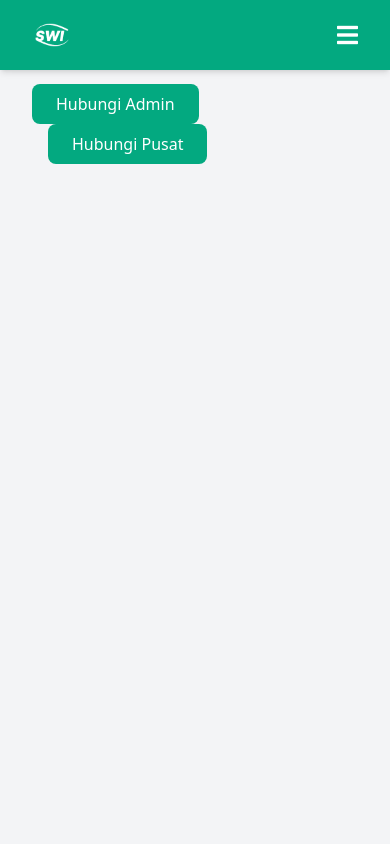
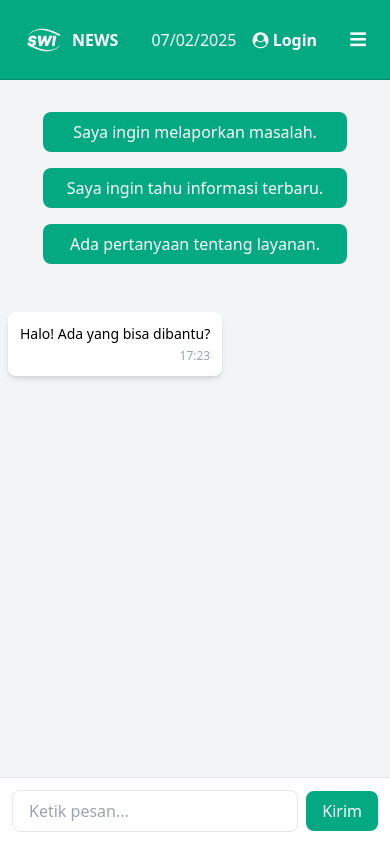
Before and after one commit to ImamIryunullah/sip-kes-repo, a Vue app: page /chat in a window 390 px wide. Built offline with nearby package versions, Linux system fonts and the light colour scheme.

Commit message:
chat responsive yang routing nya/chat

```diff
--- a/src/components/NavbarPortalView.vue
+++ b/src/components/NavbarPortalView.vue
@@ -14,6 +14,7 @@
       <a href="#" class="text-white hover:text-[#028a66] transition">Nasional</a>
       <a href="#" class="text-white hover:text-[#028a66] transition">Internasional</a>
       <a href="/tentang-kami" class="text-white hover:text-[#028a66] transition">Tentang Kami</a>
+      <a href="/chat" class="text-white hover:text-[#028a66] transition">Hubungi Kami</a>
     </div>
 
     <!-- Date Display and Login Icon -->
@@ -68,7 +69,8 @@ export default {
         { label: "Ekonomi", path: "#" },
         { label: "Nasional", path: "#" },
         { label: "Internasional", path: "#" },
-        { label: "Tentang Kami", path: "/tentang-kami" }
+        { label: "Tentang Kami", path: "/tentang-kami" },
+        { label: "Hubungi Kami", path: "/chat" }
       ]
     };
   },
--- a/src/components/NavbarUser.vue
+++ b/src/components/NavbarUser.vue
@@ -71,7 +71,6 @@ export default {
       menuItems: [
         { label: "Pendaftaran", path: "/pendaftaran-anggota" },
         { label: "Riwayat", path: "/riwayat-pengajuan" },
-        { label: "Hubungi Kami", path: "/chat" },
         { label: "Layanan Pengaduan", path: "/user/form-pengaduan" },
         { label: "Pembayaran", path: "/user/transaksi" },
       ],
--- a/src/components/NavbarView.vue
+++ b/src/components/NavbarView.vue
@@ -24,13 +24,12 @@
       <!-- Profile & Logout for Desktop -->
       <div class="relative flex items-center space-x-4">
         <button @click="toggleDropdown" class="flex items-center space-x-2">
-          <img src="@/assets/profile-icon.png" alt="Profile" class="w-9 h-9 rounded-full border border-white" />
+          <img src="@/assets/profile-icon.png" alt="Profile" class="w-7 h-7 rounded-full border border-white" />
           <span class="text-white font-semibold hidden md:block">Admin</span>
         </button>
 
         <!-- Dropdown Menu -->
         <div v-if="dropdownOpen" class="absolute right-0 mt-2 w-40 bg-white rounded-lg shadow-lg py-2 z-50">
-          <router-link to="/admin/profile" class="block px-4 py-2 text-gray-700 hover:bg-gray-100">Profile</router-link>
           <button @click="logout" class="block px-4 py-2 text-red-500 hover:bg-gray-100 w-full text-left">Logout</button>
         </div>
       </div>
--- a/src/views/ChatMulaiVIew.vue
+++ b/src/views/ChatMulaiVIew.vue
@@ -1,49 +1,24 @@
 <template>
   <div class="w-screen h-screen flex flex-col bg-gray-100">
     <!-- Navbar -->
-    <NavbarUser />
+    <NavbarPortalView />
 
-    <!-- Pilihan Tujuan Kontak -->
-    <div v-if="!contactChoice" class="flex flex-col justify-center items-center p-8 space-y-6">
-      <h3 class="text-xl font-semibold">Ingin Menghubungi Siapa</h3>
-      <div class="space-x-4 md:space-x-6">
-        <button
-          @click="selectContact('admin')"
-          class="px-6 py-2 bg-[#03a980] text-white rounded-lg hover:bg-[#028a66]">
-          Hubungi Admin
-        </button>
-        <button
-          @click="selectContact('pusat')"
-          class="px-6 py-2 bg-[#03a980] text-white rounded-lg hover:bg-[#028a66]">
-          Hubungi Pusat
-        </button>
-      </div>
-    </div>
-
-    <!-- Informasi Sebelum Memulai Percakapan -->
-    <div v-if="contactChoice" class="flex flex-col justify-center items-center p-8 space-y-6">
-      <h3 class="text-xl font-semibold">Silakan pilih kalimat untuk memulai percakapan:</h3>
-      <div v-if="contactChoice === 'admin'" class="text-center text-gray-500">
-        <p>Hubungi Admin untuk masalah akun atau pertanyaan teknis terkait layanan kami. Admin akan merespon secepatnya.</p>
-        <img src="https://via.placeholder.com/150" alt="Admin" class="mt-4 rounded-full w-32 h-32 object-cover" />
-      </div>
-      <div v-if="contactChoice === 'pusat'" class="text-center text-gray-500">
-        <p>Hubungi Pusat untuk pertanyaan umum atau informasi terkait layanan kami. Tim Pusat siap membantu Anda.</p>
-        <img src="https://via.placeholder.com/150" alt="Pusat" class="mt-4 rounded-full w-32 h-32 object-cover" />
-      </div>
-      <div class="space-x-4 md:space-x-6">
+    <!-- Pilihan Kalimat untuk Memulai Percakapan -->
+    <div class="flex flex-col justify-center items-center p-8 space-y-6">
+      <div class="flex flex-col sm:flex-row flex-wrap justify-center gap-4">
         <button
           v-for="(option, index) in messageOptions"
           :key="index"
-          @click="startChat(option)"
-          class="px-6 py-2 bg-[#03a980] text-white rounded-lg hover:bg-[#028a66]">
-          {{ option }}
+          @click="startChat(option, index)"
+          :disabled="option.sent"
+          class="px-6 py-2 bg-[#03a980] text-white rounded-lg hover:bg-[#028a66] w-full sm:w-auto">
+          {{ option.text }}
         </button>
       </div>
     </div>
 
     <!-- Chat Container -->
-    <div v-if="contactChoice" class="flex flex-col flex-grow p-4 overflow-y-auto" ref="chatContainer">
+    <div v-if="contactChoice" class="px-2 sm:px-6 py-4 flex flex-col flex-grow p-4 overflow-y-auto max-w-full w-full" ref="chatContainer">
       <div v-for="(message, index) in messages" :key="index" class="mb-4 flex" :class="{'justify-end': message.isUser}">
         <div class="max-w-[75%] md:max-w-[60%] p-3 rounded-lg shadow-md" :class="message.isUser ? 'bg-[#03a980] text-white' : 'bg-white'">
           <p class="text-sm">{{ message.text }}</p>
@@ -69,11 +44,12 @@
 </template>
 
 <script>
-import NavbarUser from '@/components/NavbarUser.vue';
+import NavbarPortalView from '@/components/NavbarPortalView.vue';
+
 
 export default {
   components: {
-    NavbarUser
+    NavbarPortalView
   },
   data() {
     return {
@@ -81,36 +57,35 @@ export default {
       messages: [
         { text: "Halo! Ada yang bisa dibantu?", time: this.getCurrentTime(), isUser: false }
       ],
-      contactChoice: null, // Menyimpan pilihan kontak: 'admin' atau 'pusat'
-      messageOptions: [] // Menyimpan pilihan kalimat untuk memulai chat
+      contactChoice: true,  // langsung memulai chat
+      messageOptions: [  // Menampilkan opsi percakapan langsung
+        { text: "Saya ingin melaporkan masalah.", sent: false },
+        { text: "Saya ingin tahu informasi terbaru.", sent: false },
+        { text: "Ada pertanyaan tentang layanan.", sent: false }
+      ]
     };
   },
   methods: {
-    // Fungsi untuk memilih tujuan kontak
-    selectContact(contact) {
-      this.contactChoice = contact;
-      if (contact === "admin") {
-        this.messageOptions = [
-          "Saya ingin bertanya tentang akun saya.",
-          "Saya mengalami kesulitan teknis.",
-          "Ada masalah dengan layanan."
-        ];
-      } else if (contact === "pusat") {
-        this.messageOptions = [
-          "Saya ingin melaporkan masalah.",
-          "Saya ingin tahu informasi terbaru.",
-          "Ada pertanyaan tentang layanan."
-        ];
+    // Fungsi untuk memulai chat dengan memilih kalimat
+    startChat(option, index) {
+      if (!option.sent) {
+        // Menambahkan pesan yang dipilih ke dalam chat
+        this.messages.push({ text: option.text, time: this.getCurrentTime(), isUser: true });
+
+        // Menandai opsi sebagai terkirim
+        this.messageOptions[index].sent = true;
+
+        // Menghapus dua opsi yang belum dipilih
+        this.messageOptions = [];
+
+        // Simulasi balasan dari admin
+        setTimeout(() => {
+          this.messages.push({ text: "Terima kasih, kami akan segera memproses permintaan Anda.", time: this.getCurrentTime(), isUser: false });
+          this.scrollToBottom();
+        }, 1000);
+
+        this.scrollToBottom();
       }
-    },
-    // Fungsi untuk memulai chat dengan memilih kalimat
-    startChat(option) {
-      this.messages.push({ text: option, time: this.getCurrentTime(), isUser: true });
-      setTimeout(() => {
-        this.messages.push({ text: "Terima kasih, kami akan segera memproses permintaan Anda.", time: this.getCurrentTime(), isUser: false });
-        this.scrollToBottom();
-      }, 1000);
-      this.scrollToBottom();
     },
     sendMessage() {
       if (this.newMessage.trim() !== "") {
@@ -134,43 +109,7 @@ export default {
           chatContainer.scrollTop = chatContainer.scrollHeight;
         }
       });
-    },
-    goBack() {
-      this.$router.push("/");
     }
   }
 };
 </script>
-
-<style scoped>
-/* Responsif untuk layar kecil */
-@media screen and (max-width: 768px) {
-
-  .space-x-4 {
-    flex-direction: column;
-    gap: 10px;
-  }
-
-  .text-xl {
-    font-size: 1.25rem;
-  }
-
-  .text-sm {
-    font-size: 0.875rem;
-  }
-
-  .p-4 {
-    padding: 0.75rem;
-  }
-
-  .py-2 {
-    padding-top: 0.5rem;
-    padding-bottom: 0.5rem;
-  }
-
-  .px-4 {
-    padding-left: 1rem;
-    padding-right: 1rem;
-  }
-}
-</style>
--- a/src/views/ForgotPasswordView.vue
+++ b/src/views/ForgotPasswordView.vue
@@ -14,8 +14,8 @@
       <!-- Right Section (Form) -->
       <div class="flex flex-col justify-center items-center w-full md:w-1/2 px-8 py-6 mt-24">
         <img src="@/assets/logoswi.png" alt="SWI Logo" class="w-24 h-auto mb-6 transition-all duration-500" />
-        <h2 class="text-4xl font-semibold text-[#03a980] dark:text-white mb-4 transition-all duration-500">Forgot Password</h2>
-        <p class="text-sm text-gray-500 dark:text-gray-400 mb-6 transition-all duration-500">Please enter your email</p>
+        <h2 class="text-4xl sm:text-3xl font-semibold text-[#03a980] dark:text-white mb-4 transition-all duration-500">Forgot Password</h2>
+        <p class="text-sm sm:text-xs text-gray-500 dark:text-gray-400 mb-6 transition-all duration-500">Please enter your email</p>
 
         <div class="w-full mb-4">
           <input type="email" placeholder="Email" class="w-full h-14 px-4 border border-gray-300 dark:border-gray-600 rounded-lg focus:outline-none focus:ring-2 focus:ring-[#03a980] transition-all duration-300" />
--- a/src/views/admin/TambahBeritaView.vue
+++ b/src/views/admin/TambahBeritaView.vue
@@ -5,14 +5,14 @@
     class="main-container w-full sm:w-[500px] h-auto bg-[#fff] rounded-[10px] border-solid border border-[#e7e7e7] relative overflow-hidden mx-auto mt-[120px] p-6"
   >
 
-    <div class="flex items-center gap-4">
+    <div class="flex items-center gap-4 mb-6">
       <div class="w-[60px] h-[60px] bg-[#d7d7d7] rounded-[10px] flex items-center justify-center">
         <img src="@/assets/icon1.png" alt="News Icon" class="w-[32px] h-[32px]" />
       </div>
       <span class="font-['Montserrat'] text-[20px] font-semibold text-[#151619]">Tambah Berita</span>
     </div>
 
-    <div class="w-full h-px bg-[#e7e7e7] my-4"></div>
+    <div class="w-full h-px bg-[#e7e7e7] mb-6"></div>
 
     <div class="flex flex-col gap-4">
       <!-- Title input -->
@@ -59,4 +59,44 @@ export default {
 
 <style scoped>
 /* Custom styles for responsiveness */
+
+/* Ensure the main container is fluid for mobile view */
+.main-container {
+  max-width: 100%;
+  padding: 16px;
+}
+
+/* Ensure no horizontal scroll */
+body, html {
+  overflow-x: hidden;
+}
+
+@media (max-width: 768px) {
+  .text-lg {
+    font-size: 16px;
+  }
+
+
+  .gap-4 {
+    gap: 12px;
+  }
+
+  /* Full width for form inputs */
+  .w-full {
+    width: 100%;
+  }
+
+  /* Ensure buttons are stacked on small screens */
+  .flex-col {
+    flex-direction: column;
+  }
+
+  /* Ensure proper spacing between buttons */
+  .gap-4 {
+    gap: 16px;
+  }
+
+  /* Adjust text size for small screens */
+
+}
 </style>
--- a/src/views/pusat/RegisterPusatView.vue
+++ b/src/views/pusat/RegisterPusatView.vue
@@ -202,6 +202,4 @@ img {
     font-size: 15px;
   }
 }
-
-
 </style>
--- a/src/views/user/FormPengaduanView.vue
+++ b/src/views/user/FormPengaduanView.vue
@@ -1,21 +1,19 @@
 <template>
-  <div class="w-screen bg-gray-100 mt-12">
+  <div class="w-screen h-screen flex flex-col bg-gray-100 mt-10">
+    <!-- Navbar -->
     <NavbarUser />
 
     <!-- Content Section -->
-    <div class="flex flex-col items-center p-10 bg-gray-100 flex-grow">
+    <div class="flex flex-col items-center p-6 bg-gray-100 flex-grow mt-10">
       <div class="bg-white w-full max-w-3xl p-6 rounded-lg shadow-lg animate-fadeInUp">
         <h2 class="text-2xl font-semibold text-[#03a980] text-center mb-6">Form Pengaduan</h2>
 
         <!-- Form Pengaduan -->
         <form @submit.prevent="submitForm" class="space-y-4">
-
-          <!-- Kategori Pengaduan -->
           <div>
             <label for="nama" class="block text-sm font-semibold text-[#028a66]">Nama Pengadu</label>
             <input id="nama" v-model="form.nama" type="text" required class="input-field w-full mt-2 focus:ring-2 focus:ring-[#03a980]" placeholder="Nama Pengadu" />
           </div>
-
           <div>
             <label for="kategori" class="block text-sm font-semibold text-[#028a66]">Kategori Pengaduan</label>
             <select id="kategori" v-model="form.kategori" required class="input-field w-full mt-2 focus:ring-2 focus:ring-[#03a980]">
@@ -27,14 +25,11 @@
               <option value="Lainnya">Lainnya</option>
             </select>
           </div>
-
-          <!-- Judul Pengaduan -->
           <div>
             <label for="judul" class="block text-sm font-semibold text-[#028a66]">Judul Pengaduan</label>
             <input id="judul" v-model="form.judul" type="text" required class="input-field w-full mt-2 focus:ring-2 focus:ring-[#03a980]" placeholder="Judul Pengaduan" />
           </div>
 
-          <!-- Deskripsi Pengaduan -->
           <div>
             <label for="deskripsi" class="block text-sm font-semibold text-[#028a66]">Deskripsi Pengaduan</label>
             <textarea id="deskripsi" v-model="form.deskripsi" required class="input-field w-full mt-2 focus:ring-2 focus:ring-[#03a980]" placeholder="Deskripsi masalah yang dihadapi" rows="4"></textarea>
@@ -46,14 +41,10 @@
             <input id="lampiran" type="file" @change="handleFileUpload" class="input-field w-full mt-2 focus:ring-2 focus:ring-[#03a980]" />
             <p v-if="fileName" class="text-sm text-[#028a66] mt-2">File yang dipilih: {{ fileName }}</p>
           </div>
-
-          <!-- Harapan Penyelesaian -->
           <div>
             <label for="harapan" class="block text-sm font-semibold text-[#028a66]">Harapan Penyelesaian</label>
             <input id="harapan" v-model="form.harapan" type="text" required class="input-field w-full mt-2 focus:ring-2 focus:ring-[#03a980]" placeholder="Harapan penyelesaian pengaduan" />
           </div>
-
-          <!-- Tindak Lanjut -->
           <div>
             <label for="tindakLanjut" class="flex items-center text-sm font-semibold text-[#028a66]">
               <input type="checkbox" v-model="form.tindakLanjut" class="mr-2" />
@@ -168,5 +159,10 @@ button:active {
     padding-left: 16px;
     padding-right: 16px;
   }
+
+  /* Ensure the form section is full width on mobile */
+  .w-full {
+    width: 100% !important;
+  }
 }
 </style>
--- a/src/views/user/ProfileView.vue
+++ b/src/views/user/ProfileView.vue
@@ -1,10 +1,10 @@
 <template>
-  <div class="w-screen h-screen flex flex-col bg-gray-100">
+  <div class="w-screen h-screen flex flex-col ">
     <!-- Navbar -->
     <NavbarUser />
 
     <!-- Content Section -->
-    <div class="flex flex-col items-center p-6 bg-gray-100 flex-grow mt-10">
+    <div class="flex flex-col items-center p-6  flex-grow mt-10">
       <div class="bg-white w-full max-w-2xl p-8 rounded-lg shadow-md animate-fadeInUp">
         <h2 class="text-2xl font-semibold text-[#03a980] text-center mb-6">Your Profile</h2>
 
@@ -73,18 +73,75 @@
         </div>
       </div>
     </div>
+
+    <!-- Modal for Editing Profile -->
+    <div v-if="isModalOpen" class="fixed inset-0 flex justify-center items-center bg-gray-900 bg-opacity-50 z-50">
+      <div class="bg-white w-full sm:w-[500px] p-8 rounded-lg shadow-md animate-fadeInUp">
+        <h2 class="text-2xl font-semibold text-[#03a980] text-center mb-6">Edit Profile</h2>
+
+        <!-- Form to Edit Profile -->
+        <div class="space-y-4">
+          <div>
+            <label class="text-sm text-gray-600">Full Name:</label>
+            <input v-model="user.fullName" class="w-full px-4 py-2 border border-gray-300 rounded-lg focus:outline-none focus:ring-2 focus:ring-[#03a980]" />
+          </div>
+
+          <div>
+            <label class="text-sm text-gray-600">Date of Birth:</label>
+            <input v-model="user.dateOfBirth" type="date" class="w-full px-4 py-2 border border-gray-300 rounded-lg focus:outline-none focus:ring-2 focus:ring-[#03a980]" />
+          </div>
+
+          <div>
+            <label class="text-sm text-gray-600">NIK:</label>
+            <input v-model="user.nik" class="w-full px-4 py-2 border border-gray-300 rounded-lg focus:outline-none focus:ring-2 focus:ring-[#03a980]" />
+          </div>
+
+          <div>
+            <label class="text-sm text-gray-600">Province:</label>
+            <input v-model="user.province" class="w-full px-4 py-2 border border-gray-300 rounded-lg focus:outline-none focus:ring-2 focus:ring-[#03a980]" />
+          </div>
+
+          <div>
+            <label class="text-sm text-gray-600">City/District:</label>
+            <input v-model="user.city" class="w-full px-4 py-2 border border-gray-300 rounded-lg focus:outline-none focus:ring-2 focus:ring-[#03a980]" />
+          </div>
+
+          <div>
+            <label class="text-sm text-gray-600">Address:</label>
+            <input v-model="user.address" class="w-full px-4 py-2 border border-gray-300 rounded-lg focus:outline-none focus:ring-2 focus:ring-[#03a980]" />
+          </div>
+
+          <div>
+            <label class="text-sm text-gray-600">Phone Number:</label>
+            <input v-model="user.contactNumber" class="w-full px-4 py-2 border border-gray-300 rounded-lg focus:outline-none focus:ring-2 focus:ring-[#03a980]" />
+          </div>
+
+          <div>
+            <label class="text-sm text-gray-600">Status:</label>
+            <input v-model="user.status" class="w-full px-4 py-2 border border-gray-300 rounded-lg focus:outline-none focus:ring-2 focus:ring-[#03a980]" />
+          </div>
+
+          <div class="flex justify-between items-center mt-6">
+            <button @click="closeEditModal" class="w-[48%] bg-gray-300 text-black font-semibold py-3 rounded-lg hover:bg-gray-400 transition-all duration-300">
+              Cancel
+            </button>
+            <button @click="saveProfile" class="w-[48%] bg-[#03a980] text-white font-semibold py-3 rounded-lg hover:bg-[#028a66] transition-all duration-300">
+              Save Changes
+            </button>
+          </div>
+        </div>
+      </div>
+    </div>
   </div>
 </template>
 
 <script>
-
 import NavbarUser from '@/components/NavbarUser.vue';
 
 export default {
   components: {
     NavbarUser
   },
-
 
   data() {
     return {
@@ -98,20 +155,29 @@ export default {
         contactNumber: '081234567890',
         status: 'Single',
         ktp: true
-      }
+      },
+      isModalOpen: false,
     };
   },
+
   methods: {
     openEditModal() {
-      // Open the edit modal for user to update the profile
-      alert("Edit Profile functionality to be implemented.");
+      this.isModalOpen = true;
+    },
+
+    closeEditModal() {
+      this.isModalOpen = false;
+    },
+
+    saveProfile() {
+      alert("Profile updated successfully!");
+      this.closeEditModal();
     }
   }
 };
 </script>
 
 <style scoped>
-/* Fade-in animation for the page */
 @keyframes fadeInUp {
   0% {
     opacity: 0;
--- a/src/views/user/TransaksiUserView.vue
+++ b/src/views/user/TransaksiUserView.vue
@@ -51,8 +51,8 @@
     data() {
       return {
         amount: '', // Jumlah pembayaran
-        selectedPaymentMethod: '', // Metode pembayaran yang dipilih
-        transactionStatus: null, // Status transaksi (success/failed)
+        selectedPaymentMethod: '',
+        transactionStatus: null,
       };
     },
     methods: {
```
